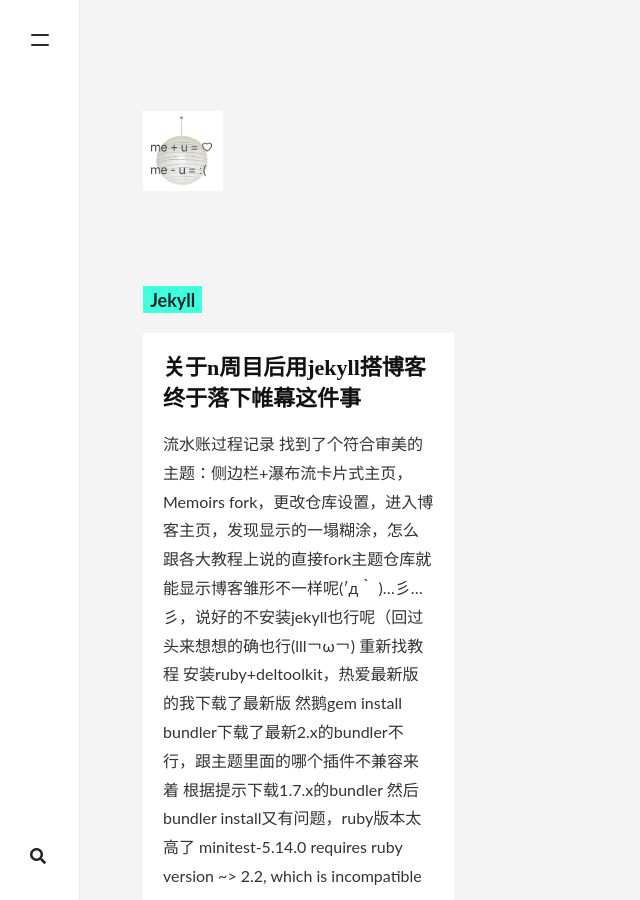
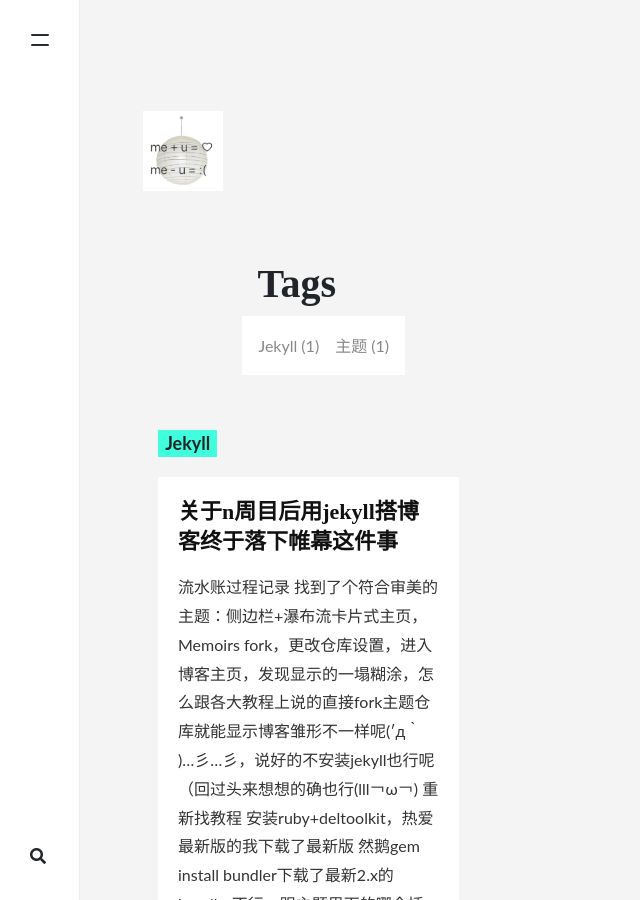
Before and after one commit to dolores824/dolores824.github.io, a Jekyll site: the page built from _pages/tags.md, in a window 1280 px wide and 900 px high. Shown: the whole window, without its empty margins (0-640 px from the left). Built offline with Jekyll 4.4.1, drawn with Linux system fonts in a browser that asks for light colours; nearby versions of some CDN libraries; comment, search, counter and statistics services are not loaded.

Commit message:
change the tags page

```diff
--- /dev/null
+++ b/_includes/menu-tags.html
@@ -0,0 +1,22 @@
+<!-- Don't edit anything here, tags are dynamically generated -->
+
+<nav class="navbar navbar-expand-lg navbar-light bg-white pl-2 pr-2">
+    <button class="navbar-light navbar-toggler" type="button" data-toggle="collapse" data-target="#navbarsExplore" aria-controls="navbarsDefault" aria-expanded="false" aria-label="Toggle navigation">
+    <span class="navbar-toggler-icon"></span>
+    </button>
+    <div class="collapse navbar-collapse" id="navbarsExplore">
+    <ul class="navbar-nav tags">
+    {% assign tags_list = site.tags %}
+      {% if tags_list.first[0] == null %}
+        {% for tag in tag_list %}
+          <li class="nav-item"><a class="nav-link" href="{{site.baseurl}}/tags.html#{{ tag | downcase }}">{{ tag }} ({{ site.tags[tag].size }})</a></li>
+        {% endfor %}
+      {% else %}
+        {% for tag in tags_list %}
+          <li class="nav-item"><a class="nav-link" href="{{site.baseurl}}/tags.html#{{ tag[0] | downcase }}">{{ tag[0] }} ({{ tag[1].size }})</a></li>
+        {% endfor %}
+      {% endif %}
+    {% assign tags_list = nil %}
+    </ul>
+    </div>
+</nav>
--- a/_layouts/tags.html
+++ b/_layouts/tags.html
@@ -4,9 +4,26 @@ layout: default
 permalink: "/tags.html"
 ---
 
+
+<section class="mt-4 mb-5">
+
+    <div class="container mb-1">
+        <h1 class="font-weight-bold title">Tags</h1>
+        <div class="row">
+        {% include menu-tags.html %}
+        </div>
+    </div>
+
+
+<div class="container-fluid">
+    <div class="card-columns">
     {% for tag in site.tags %}
-<h4 class="mt-5 mb-neg-30" id="{{ tag[0] | replace: " ","-" }}"><span class="text-capitalize text-small badge badge-primary">{{ tag[0] }}</span></h4>
+    </div>
+
+    <h4 class="mt-5 mb-neg-30" id="{{ tag[0] | downcase }}"><span class="text-capitalize badge badge-primary text-small">{{ tag[0] }}</span></h4>
+
     <div class="blog-grid-container">
+
         {% assign pages_list = tag[1] %}
         {% for post in pages_list %}
           {% if post.title != null %}
@@ -17,5 +34,9 @@ permalink: "/tags.html"
         {% endfor %}
         {% assign pages_list = nil %}
         {% assign group = nil %}
+
+    {% endfor %}
     </div>
-{% endfor %}
+</div>
+
+</section>
```
Lines whose indentation alone changed are shown as unchanged.
